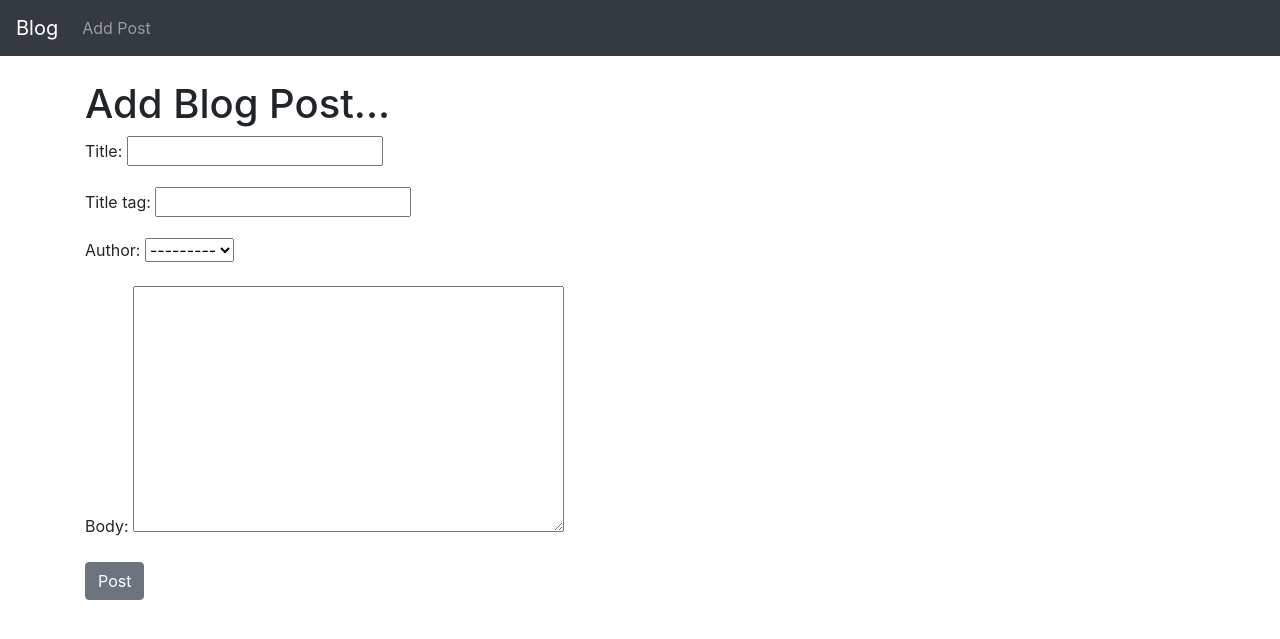
After one commit to Tope-stack/djangoBlog, a Django app: page /add_post/ in a window 1280 px wide. The commit adds this page. Shown: the top 639 px of the page. Run offline with Django 4.2, Linux system fonts and the light colour scheme.

Commit message:
Created Post Page

```diff
--- a/ablog/blog/models.py
+++ b/ablog/blog/models.py
@@ -2,12 +2,17 @@ from operator import mod
 from turtle import title
 from django.db import models
 from django.contrib.auth.models import User
+from django.urls import reverse
 
 class Post(models.Model):
     title = models.CharField(max_length=255)
-    title_tag = models.CharField(max_length=255, default="Blog Title")
+    title_tag = models.CharField(max_length=255)
     author = models.ForeignKey(User, on_delete=models.CASCADE)
     body = models.TextField()
 
     def __str__(self):
         return self.title + ' | ' + str(self.author)
+
+    def get_absolute_url(self):
+        # return reverse('article-detail', args=(str(self.id)))
+        return reverse('home')
--- /dev/null
+++ b/ablog/blog/templates/add_post.html
@@ -0,0 +1,16 @@
+{% extends 'base.html' %}
+{% block title %}Create New Blog Post{% endblock %}
+
+{% block content %}
+
+<h1>Add Blog Post...</h1>
+
+
+<form method="POST">
+    {% csrf_token %}
+    {{ form.as_p }}
+    <button class="btn btn-secondary">Post</button>
+</form>
+
+
+{% endblock %}
--- a/ablog/blog/templates/article_details.html
+++ b/ablog/blog/templates/article_details.html
@@ -1,9 +1,10 @@
 {% extends 'base.html' %}
+{% block title %}{{ post.title_tag }}{% endblock %}
 
 {% block content %}
 
 
-{% block title %}{{ post.title_tag }}{% endblock %}
+
 
 <h1>{{ post.title }}</h1>
 <small>By: {{ post.author.first_name }}
--- a/ablog/blog/templates/base.html
+++ b/ablog/blog/templates/base.html
@@ -25,7 +25,7 @@
           <ul class="navbar-nav mr-auto">
 
             <li class="nav-item">
-              <a class="nav-link" href="#">Link</a>
+              <a class="nav-link" href="{% url 'add_post' %}">Add Post</a>
             </li>
 
 
--- a/ablog/blog/urls.py
+++ b/ablog/blog/urls.py
@@ -1,10 +1,11 @@
 from unicodedata import name
 from django.urls import path
 # from . import views
-from .views import HomeView, ArticleDetailView
+from .views import HomeView, ArticleDetailView, AddPostView
 
 urlpatterns = [
     # path('', views.home, name="home"),
     path('', HomeView.as_view(), name="home"),
     path('article/<int:pk>', ArticleDetailView.as_view(), name='article-detail'),
+    path('add_post/', AddPostView.as_view(), name='add_post'),
 ]
--- a/ablog/blog/views.py
+++ b/ablog/blog/views.py
@@ -1,5 +1,5 @@
 from django.shortcuts import render
-from django.views.generic import ListView, DetailView
+from django.views.generic import ListView, DetailView, CreateView
 
 from .models import Post
 
@@ -14,3 +14,8 @@ class HomeView(ListView):
 class ArticleDetailView(DetailView):
     model = Post
     template_name = 'article_details.html'
+
+class AddPostView(CreateView):
+    model = Post
+    template_name = 'add_post.html'
+    fields = '__all__'
```
